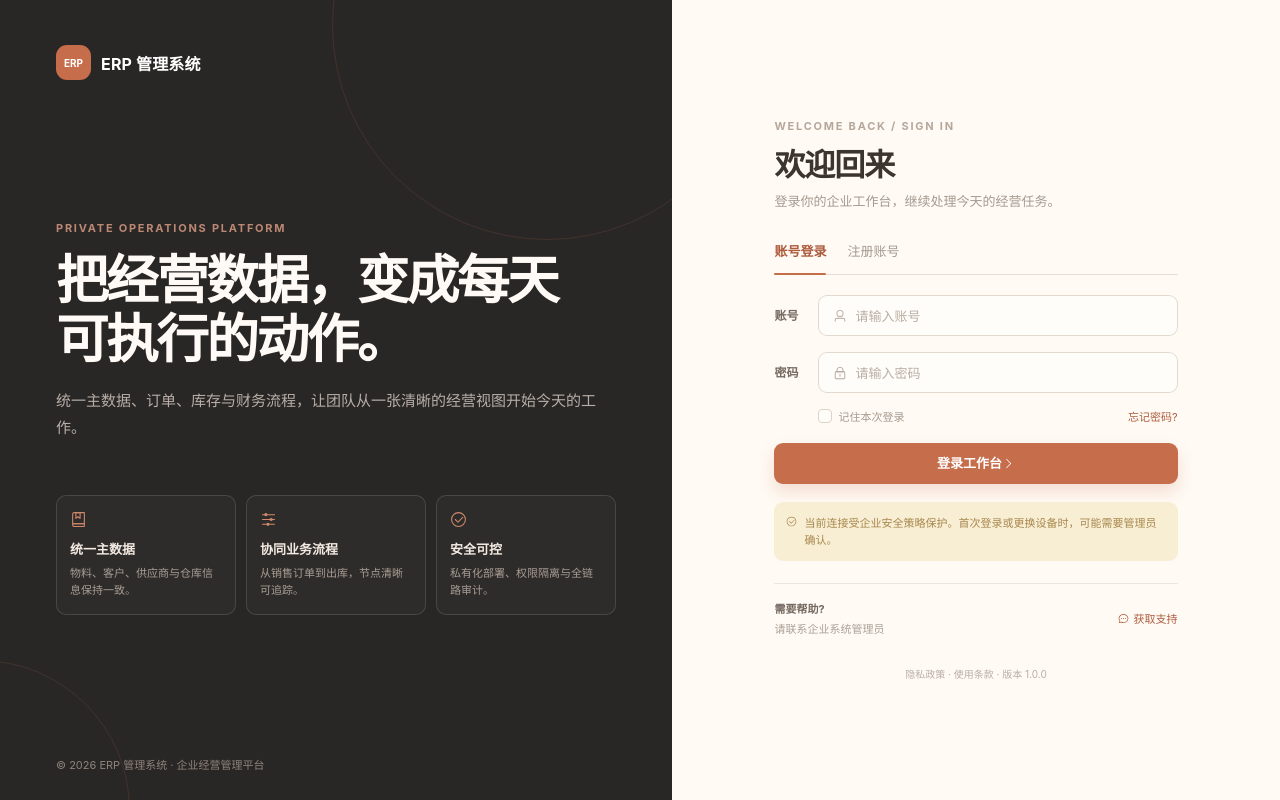
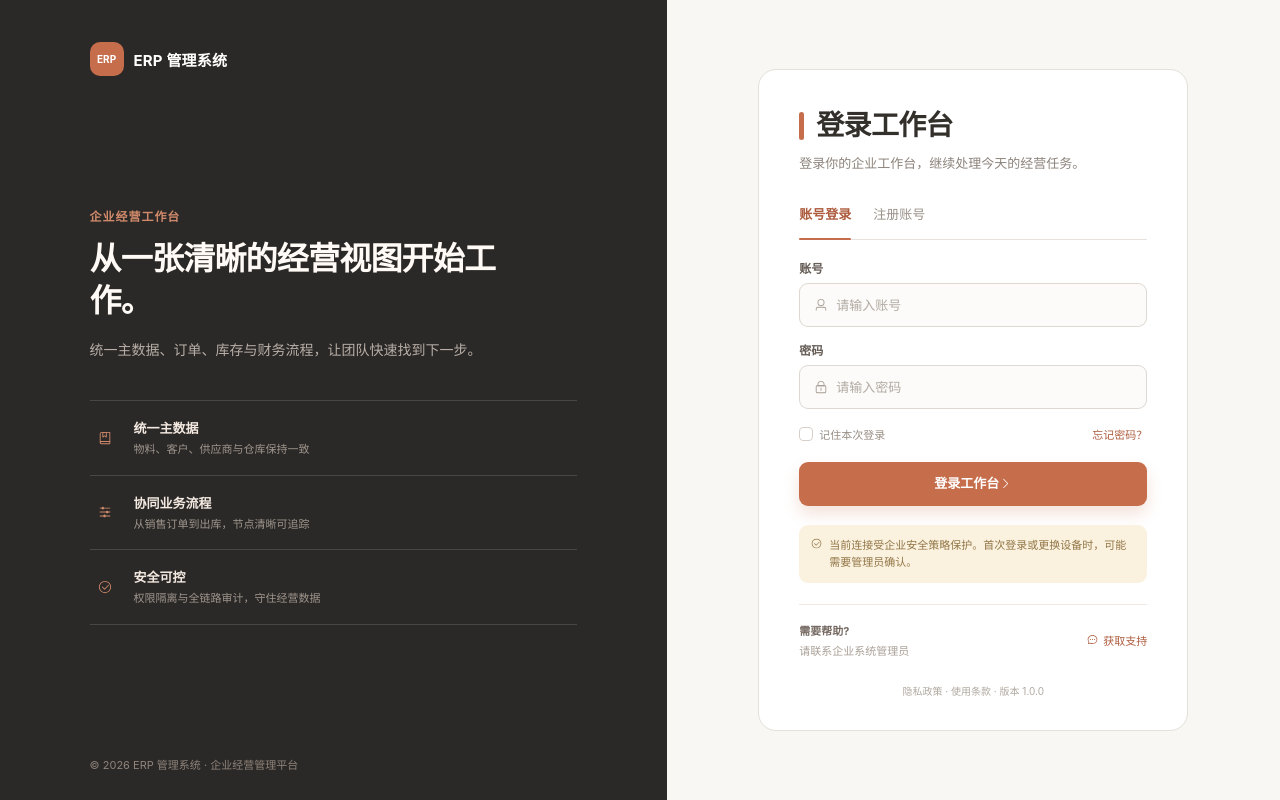
Before and after one commit to yangjingquan/erp, a Vue app in the folder frontend/: page /login in a window 1280 px wide. Built offline with nearby package versions, Linux system fonts and the light colour scheme; no server answers.

Commit message:
Update Login.vue

```diff
--- a/frontend/src/views/Login.vue
+++ b/frontend/src/views/Login.vue
@@ -59,19 +59,17 @@ async function submitRegister() {
 <template>
   <main class="login-page">
     <section class="login-story" aria-label="ERP 平台介绍">
-      <span class="decor-ring decor-ring-top" aria-hidden="true" />
-      <span class="decor-ring decor-ring-bottom" aria-hidden="true" />
       <div class="story-inner">
         <div class="story-brand"><span class="brand-mark">ERP</span><strong>ERP 管理系统</strong></div>
         <div class="story-copy">
-          <div class="story-eyebrow">PRIVATE OPERATIONS PLATFORM</div>
-          <h1>把经营数据，变成每天<br />可执行的动作。</h1>
-          <p>统一主数据、订单、库存与财务流程，让团队从一张清晰的经营视图开始今天的工作。</p>
+          <span class="story-label">企业经营工作台</span>
+          <h1>从一张清晰的经营视图开始工作。</h1>
+          <p>统一主数据、订单、库存与财务流程，让团队快速找到下一步。</p>
         </div>
-        <div class="feature-grid">
-          <article class="feature-card"><el-icon><Collection /></el-icon><strong>统一主数据</strong><p>物料、客户、供应商与仓库信息保持一致。</p></article>
-          <article class="feature-card"><el-icon><Operation /></el-icon><strong>协同业务流程</strong><p>从销售订单到出库，节点清晰可追踪。</p></article>
-          <article class="feature-card"><el-icon><CircleCheck /></el-icon><strong>安全可控</strong><p>私有化部署、权限隔离与全链路审计。</p></article>
+        <div class="feature-list" aria-label="平台能力">
+          <div class="feature-row"><span class="feature-icon"><el-icon><Collection /></el-icon></span><div><strong>统一主数据</strong><p>物料、客户、供应商与仓库保持一致</p></div></div>
+          <div class="feature-row"><span class="feature-icon"><el-icon><Operation /></el-icon></span><div><strong>协同业务流程</strong><p>从销售订单到出库，节点清晰可追踪</p></div></div>
+          <div class="feature-row"><span class="feature-icon"><el-icon><CircleCheck /></el-icon></span><div><strong>安全可控</strong><p>权限隔离与全链路审计，守住经营数据</p></div></div>
         </div>
         <div class="story-footer">© 2026 ERP 管理系统 · 企业经营管理平台</div>
       </div>
@@ -79,17 +77,20 @@ async function submitRegister() {
 
     <section class="login-panel">
       <div class="login-box">
-        <div class="welcome-eyebrow">WELCOME BACK / SIGN IN</div>
-        <h2>欢迎回来</h2>
+        <div class="mobile-brand story-brand"><span class="brand-mark">ERP</span><strong>ERP 管理系统</strong></div>
+        <div class="login-title">
+          <span class="title-mark" aria-hidden="true"></span>
+          <h2>登录工作台</h2>
+        </div>
         <p class="welcome-copy">登录你的企业工作台，继续处理今天的经营任务。</p>
         <div class="login-tabs" role="tablist" aria-label="账号操作"><button class="login-tab" :class="{ 'is-active': mode === 'login' }" type="button" role="tab" :aria-selected="mode === 'login'" @click="switchMode('login')">账号登录</button><button class="login-tab" :class="{ 'is-active': mode === 'register' }" type="button" role="tab" :aria-selected="mode === 'register'" @click="switchMode('register')">注册账号</button></div>
-        <el-form v-if="mode === 'login'" class="login-form" label-position="left" label-width="44px" @submit.prevent="submit">
+        <el-form v-if="mode === 'login'" class="login-form" label-position="top" @submit.prevent="submit">
           <el-form-item label="账号"><el-input v-model="username" placeholder="请输入账号" size="large" autocomplete="username"><template #prefix><el-icon><User /></el-icon></template></el-input></el-form-item>
           <el-form-item label="密码"><el-input v-model="password" type="password" show-password placeholder="请输入密码" size="large" autocomplete="current-password"><template #prefix><el-icon><Lock /></el-icon></template></el-input></el-form-item>
-          <div class="form-helper"><span class="remember-note"><span class="checkbox-mark" aria-hidden="true" />记住本次登录</span><button class="forgot-link" type="button" @click="ElMessage.info('请联系系统管理员重置密码')">忘记密码?</button></div>
+          <div class="form-helper"><span class="remember-note"><span class="checkbox-mark" aria-hidden="true" />记住本次登录</span><button class="forgot-link" type="button" @click="ElMessage.info('请联系系统管理员重置密码')">忘记密码？</button></div>
           <el-button :loading="loading" type="primary" size="large" native-type="submit" class="submit"><span>登录工作台</span><el-icon><ArrowRight /></el-icon></el-button>
         </el-form>
-        <el-form v-else class="login-form" label-position="left" label-width="58px" @submit.prevent="submitRegister">
+        <el-form v-else class="login-form" label-position="top" @submit.prevent="submitRegister">
           <el-form-item label="账号"><el-input v-model="username" placeholder="请输入注册账号" size="large" autocomplete="username"><template #prefix><el-icon><User /></el-icon></template></el-input></el-form-item>
           <el-form-item label="密码"><el-input v-model="password" type="password" show-password placeholder="至少 8 位密码" size="large" autocomplete="new-password"><template #prefix><el-icon><Lock /></el-icon></template></el-input></el-form-item>
           <el-form-item label="确认密码"><el-input v-model="confirmPassword" type="password" show-password placeholder="请再次输入密码" size="large" autocomplete="new-password"><template #prefix><el-icon><Lock /></el-icon></template></el-input></el-form-item>
@@ -104,38 +105,38 @@ async function submitRegister() {
 </template>
 
 <style scoped>
-.login-page { min-height: 100dvh; display: grid; grid-template-columns: minmax(0, 1.05fr) minmax(430px, .95fr); background: var(--erp-page-bg); overflow: hidden; }
-.login-story { position: relative; min-height: 100dvh; overflow: hidden; background: #292726; color: #f5ede6; }
-.story-inner { position: relative; z-index: 1; display: flex; flex-direction: column; min-height: 100dvh; padding: 45px clamp(42px, 7vw, 144px) 28px; }
-.story-brand { display: flex; align-items: center; gap: 10px; color: #fff; font-size: 16px; }
+.login-page { min-height: 100dvh; display: grid; grid-template-columns: minmax(0, 1fr) minmax(470px, .92fr); background: #f3f1ed; overflow: hidden; }
+.login-story { min-height: 100dvh; background: #2b2927; color: #f5ede6; }
+.story-inner { display: flex; flex-direction: column; min-height: 100dvh; padding: 42px clamp(42px, 7vw, 116px) 28px; }
+.story-brand { display: flex; align-items: center; gap: 10px; color: #fff; font-size: 15px; }
 .story-brand strong { font-weight: 700; letter-spacing: .01em; }
-.brand-mark { display: grid; place-items: center; width: 35px; height: 35px; border-radius: 11px; background: var(--erp-primary); color: #fff; font-size: 10px; font-weight: 700; }
-.story-copy { margin: auto 0 54px; max-width: 600px; }
-.story-eyebrow, .welcome-eyebrow { color: #bc8874; font-size: 11px; font-weight: 700; letter-spacing: .16em; }
-.story-copy h1 { margin: 16px 0 18px; color: #fffaf5; font-size: clamp(40px, 4.1vw, 62px); font-weight: 760; line-height: 1.13; letter-spacing: -.045em; }
-.story-copy p { max-width: 560px; margin: 0; color: #b8aea7; font-size: 15px; line-height: 1.8; }
-.feature-grid { display: grid; grid-template-columns: repeat(3, minmax(0, 1fr)); gap: 10px; max-width: 600px; }
-.feature-card { min-height: 102px; padding: 15px 13px; border: 1px solid rgba(255,255,255,.13); border-radius: 10px; background: rgba(255,255,255,.025); }
-.feature-card .el-icon { margin-bottom: 11px; color: #d08a6b; font-size: 17px; }
-.feature-card strong { display: block; color: #f4eae2; font-size: 13px; }
-.feature-card p { margin: 7px 0 0; color: #a99d94; font-size: 11px; line-height: 1.55; }
+.brand-mark { display: grid; place-items: center; width: 34px; height: 34px; border-radius: 10px; background: var(--erp-primary); color: #fff; font-size: 10px; font-weight: 700; }
+.story-copy { margin: auto 0 38px; max-width: 490px; }
+.story-label { display: block; margin-bottom: 14px; color: #d08a6b; font-size: 12px; font-weight: 700; letter-spacing: .08em; }
+.story-copy h1 { max-width: 460px; margin: 0 0 16px; color: #fffaf5; font-size: clamp(27px, 2.5vw, 36px); font-weight: 680; line-height: 1.3; letter-spacing: -.025em; }
+.story-copy p { max-width: 420px; margin: 0; color: #b8aea7; font-size: 14px; line-height: 1.75; }
+.feature-list { display: grid; gap: 0; max-width: 520px; border-top: 1px solid rgba(255,255,255,.14); }
+.feature-row { display: flex; align-items: center; gap: 14px; padding: 17px 0; border-bottom: 1px solid rgba(255,255,255,.14); }
+.feature-icon { display: grid; flex: 0 0 auto; place-items: center; width: 30px; height: 30px; color: #d08a6b; }
+.feature-row strong { display: block; color: #f4eae2; font-size: 13px; font-weight: 700; }
+.feature-row p { margin: 4px 0 0; color: #9f958d; font-size: 11px; line-height: 1.5; }
 .story-footer { margin-top: auto; color: #8f837b; font-size: 11px; }
-.decor-ring { position: absolute; display: block; border: 1px solid rgba(198,109,75,.16); border-radius: 50%; pointer-events: none; }
-.decor-ring-top { width: 430px; height: 430px; top: -190px; right: -90px; }.decor-ring-bottom { width: 300px; height: 300px; bottom: -160px; left: -170px; }
-.login-panel { display: grid; place-items: center; min-height: 100dvh; padding: 48px clamp(32px, 8vw, 150px); background: #fffaf4; }
-.login-box { width: min(100%, 410px); }
-.welcome-eyebrow { color: #b5a79b; }
-.login-box h2 { margin: 13px 0 8px; color: #3b342f; font-size: 31px; line-height: 1.2; letter-spacing: -.035em; }
-.welcome-copy { margin: 0 0 27px; color: #a49a90; font-size: 13px; line-height: 1.6; }
-.login-tabs { display: flex; gap: 21px; height: 37px; border-bottom: 1px solid #e7ddd2; }
-.login-tab { position: relative; padding: 0 0 12px; border: 0; background: transparent; color: #a49a90; font-size: 13px; cursor: default; }
+.login-panel { display: grid; place-items: center; min-height: 100dvh; padding: 48px clamp(28px, 7vw, 112px); background: #f8f7f4; }
+.login-box { width: min(100%, 430px); padding: 38px 40px 32px; border: 1px solid #e4e0da; border-radius: 18px; background: #fff; }
+.mobile-brand { display: none; }
+.login-title { display: flex; align-items: center; gap: 12px; }
+.title-mark { width: 5px; height: 28px; border-radius: 5px; background: var(--erp-primary); }
+.login-box h2 { margin: 0; color: #332f2b; font-size: 28px; font-weight: 700; line-height: 1.25; letter-spacing: -.025em; }
+.welcome-copy { margin: 10px 0 26px; color: #8c837b; font-size: 13px; line-height: 1.65; }
+.login-tabs { display: flex; gap: 22px; height: 39px; border-bottom: 1px solid #e7e2dc; }
+.login-tab { position: relative; padding: 0 0 12px; border: 0; background: transparent; color: #9a9189; font-size: 13px; cursor: pointer; }
+.login-tab:focus-visible, .forgot-link:focus-visible, .support-row button:focus-visible { outline: 2px solid rgba(198,109,75,.55); outline-offset: 4px; }
 .login-tab.is-active { color: var(--erp-primary-dark); font-weight: 700; }.login-tab.is-active::after { position: absolute; right: 0; bottom: -1px; left: 0; height: 2px; border-radius: 2px; background: var(--erp-primary); content: ""; }
-.login-form { margin-top: 20px; }.login-form :deep(.el-form-item) { align-items: center; margin-bottom: 16px; }.login-form :deep(.el-form-item__label) { display: flex; align-items: center; height: 41px; margin-bottom: 0; color: #776b62; font-size: 12px; font-weight: 600; line-height: 1; }.login-form :deep(.el-form-item__content) { min-width: 0; }.login-form :deep(.el-input__wrapper) { min-height: 41px; border-radius: 9px; background: #fffdf9; box-shadow: 0 0 0 1px #e4d9ce inset; }.login-form :deep(.el-input__wrapper.is-focus) { box-shadow: 0 0 0 1px var(--erp-primary) inset, 0 0 0 3px rgba(198,109,75,.1); }.login-form :deep(.el-input__inner) { color: #4a4039; font-size: 13px; }.login-form :deep(.el-input__inner::placeholder) { color: #b9ada2; }.login-form :deep(.el-input__prefix) { color: #b1a59b; }.login-form :deep(.el-input__suffix) { color: #b1a59b; }
-.form-helper { display: flex; align-items: center; justify-content: space-between; margin: -1px 0 19px 44px; color: #a59a90; font-size: 11px; }.remember-note { display: inline-flex; align-items: center; gap: 6px; }.checkbox-mark { display: inline-block; width: 14px; height: 14px; border: 1px solid #ded3c8; border-radius: 4px; background: #fffdf9; }.forgot-link, .support-row button { padding: 0; border: 0; background: transparent; color: var(--erp-primary-dark); cursor: pointer; font-size: 11px; }
-.submit { display: flex; align-items: center; justify-content: center; gap: 8px; width: 100%; min-height: 41px; border: 0; border-radius: 9px; background: var(--erp-primary); box-shadow: 0 8px 16px rgba(198,109,75,.2); font-size: 13px; font-weight: 700; }.submit:hover { background: #b95f42; }
-.security-note { display: flex; align-items: flex-start; gap: 7px; margin-top: 18px; padding: 13px 12px; border-radius: 9px; background: #f8eed4; color: #a8874c; font-size: 11px; line-height: 1.5; }.security-note .el-icon { flex: 0 0 auto; margin-top: 1px; }
-.support-row { display: flex; align-items: center; justify-content: space-between; margin-top: 22px; padding-top: 16px; border-top: 1px solid #eee5dc; }.support-row div { display: flex; flex-direction: column; gap: 4px; }.support-row strong { color: #756961; font-size: 11px; }.support-row span { color: #aaa097; font-size: 11px; }.support-row button { display: inline-flex; align-items: center; gap: 5px; }.login-meta { margin-top: 30px; color: #b8ada4; font-size: 10px; text-align: center; }
-@media (max-width: 920px) { .login-page { grid-template-columns: minmax(0, 1fr) minmax(390px, .85fr); }.story-inner { padding-inline: 56px; }.story-copy h1 { font-size: 40px; } }
-@media (max-width: 1400px) and (min-width: 721px) { .story-inner { padding-inline: 56px; } }
-@media (max-width: 720px) { .login-page { display: block; }.login-story { display: none; }.login-panel { min-height: 100dvh; padding: 32px 22px; }.login-box { width: min(100%, 410px); }.login-box h2 { font-size: 26px; } }
+.login-form { margin-top: 23px; }.login-form :deep(.el-form-item) { display: block; margin-bottom: 18px; }.login-form :deep(.el-form-item__label) { height: auto; margin-bottom: 8px; color: #665d56; font-size: 12px; font-weight: 700; line-height: 1; }.login-form :deep(.el-form-item__content) { min-width: 0; }.login-form :deep(.el-input__wrapper) { min-height: 44px; border-radius: 9px; background: #fcfbf9; box-shadow: 0 0 0 1px #ded8d1 inset; }.login-form :deep(.el-input__wrapper.is-focus) { box-shadow: 0 0 0 1px var(--erp-primary) inset, 0 0 0 3px rgba(198,109,75,.12); }.login-form :deep(.el-input__inner) { color: #4a4039; font-size: 13px; }.login-form :deep(.el-input__inner::placeholder) { color: #b2aaa2; }.login-form :deep(.el-input__prefix) { color: #a69c93; }.login-form :deep(.el-input__suffix) { color: #a69c93; }
+.form-helper { display: flex; align-items: center; justify-content: space-between; margin: -1px 0 20px; color: #988e85; font-size: 11px; }.remember-note { display: inline-flex; align-items: center; gap: 6px; }.checkbox-mark { display: inline-block; width: 14px; height: 14px; border: 1px solid #d8d0c8; border-radius: 4px; background: #fff; }.forgot-link, .support-row button { padding: 0; border: 0; background: transparent; color: var(--erp-primary-dark); cursor: pointer; font-size: 11px; }
+.submit { display: flex; align-items: center; justify-content: center; gap: 8px; width: 100%; min-height: 44px; border: 0; border-radius: 9px; background: var(--erp-primary); box-shadow: 0 8px 16px rgba(198,109,75,.2); font-size: 13px; font-weight: 700; }.submit:hover { background: #b95f42; }
+.security-note { display: flex; align-items: flex-start; gap: 7px; margin-top: 19px; padding: 12px; border-radius: 9px; background: #faf2df; color: #927546; font-size: 11px; line-height: 1.55; }.security-note .el-icon { flex: 0 0 auto; margin-top: 1px; }
+.support-row { display: flex; align-items: center; justify-content: space-between; margin-top: 21px; padding-top: 17px; border-top: 1px solid #eee9e3; }.support-row div { display: flex; flex-direction: column; gap: 4px; }.support-row strong { color: #756961; font-size: 11px; }.support-row span { color: #aaa097; font-size: 11px; }.support-row button { display: inline-flex; align-items: center; gap: 5px; }.login-meta { margin-top: 25px; color: #b0a8a0; font-size: 10px; text-align: center; }
+@media (max-width: 1020px) { .login-page { grid-template-columns: minmax(0, 1fr) minmax(440px, .9fr); }.story-inner { padding-inline: 56px; }.story-copy h1 { font-size: 30px; } }
+@media (max-width: 720px) { .login-page { display: block; }.login-story { display: none; }.login-panel { min-height: 100dvh; padding: 24px 18px; }.login-box { width: min(100%, 430px); padding: 27px 22px 24px; border-radius: 16px; }.mobile-brand { display: flex; margin-bottom: 34px; color: #3d3732; }.mobile-brand .brand-mark { color: #fff; }.login-box h2 { font-size: 26px; }.welcome-copy { margin-bottom: 24px; }.login-form { margin-top: 21px; }.login-meta { margin-top: 22px; } }
 </style>
```
